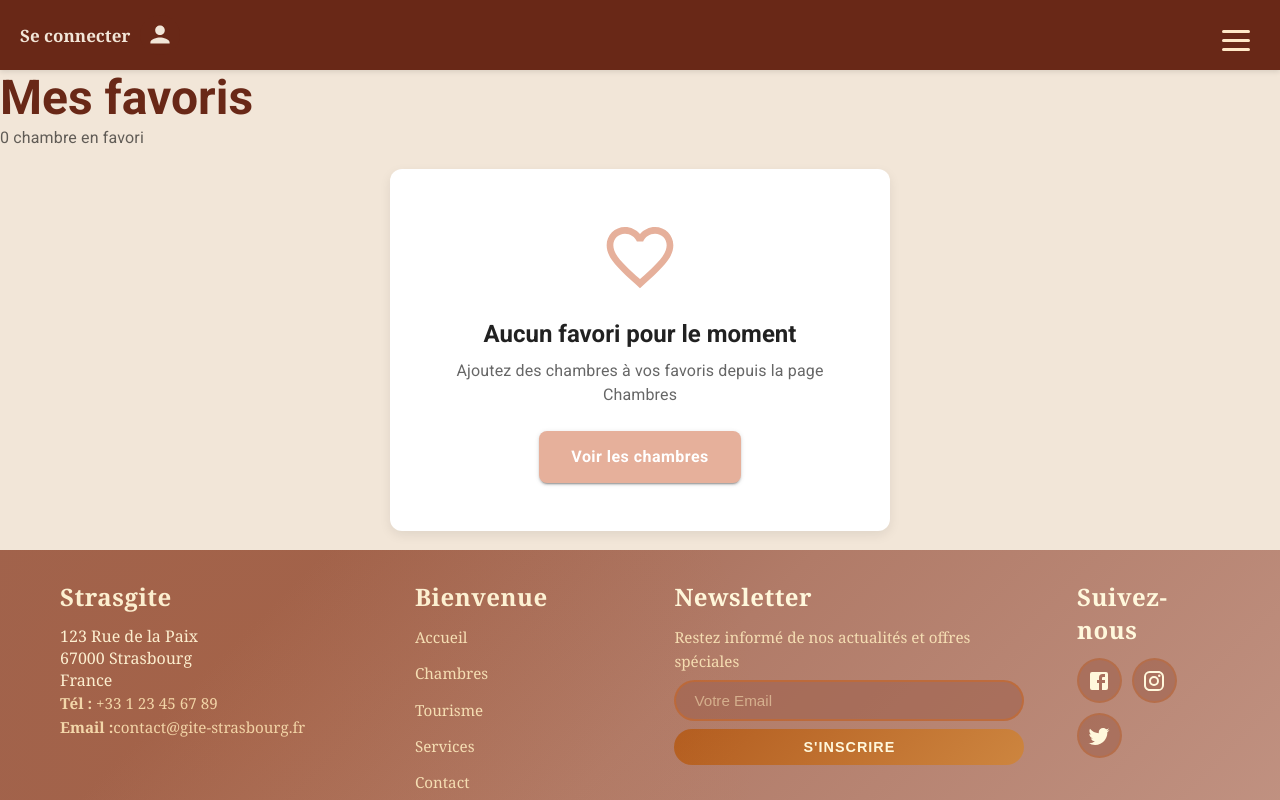
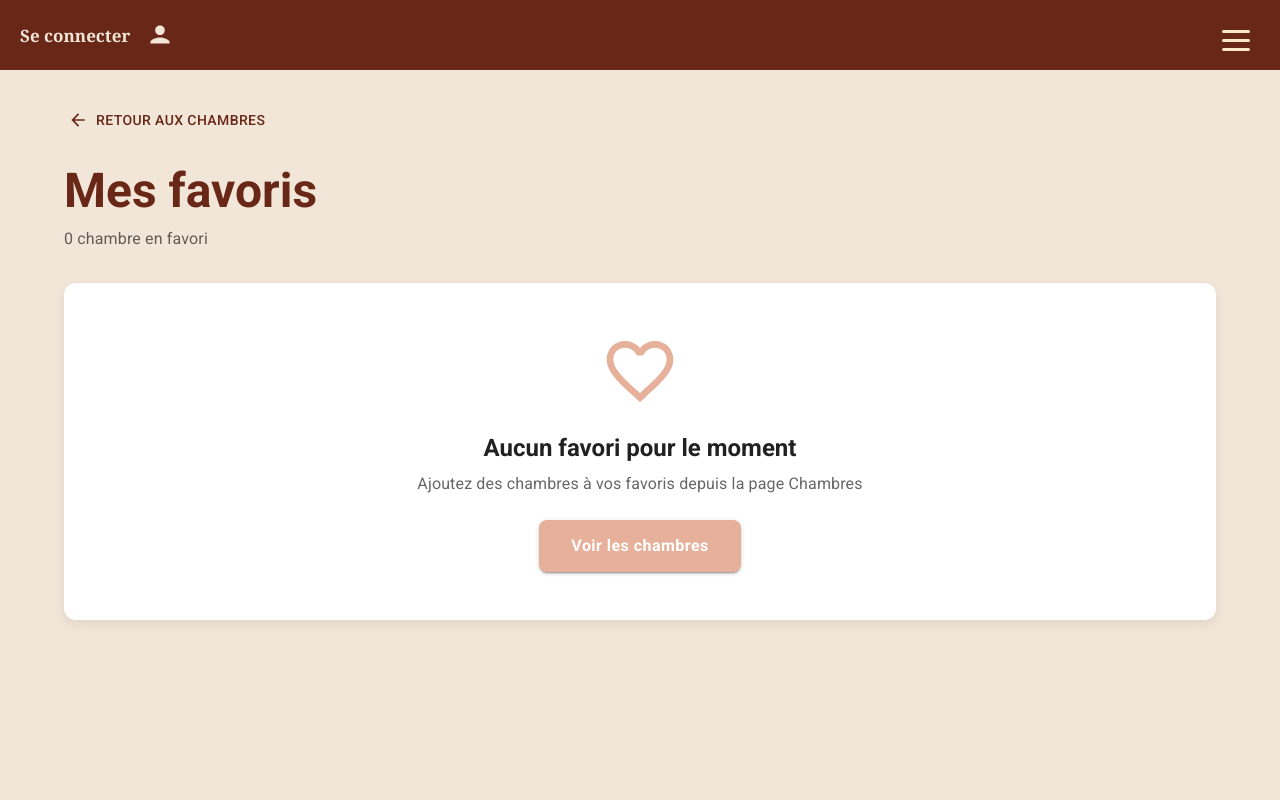
Before and after one commit to WildCodeSchool-2025-11/dev-web-orange-strasgite, a React (Vite) app: page /mes-favoris in a window 1280 px wide. Shown: the top 800 px of the page. Built offline with nearby package versions, Linux system fonts and the light colour scheme.

Commit message:
ajout d'un bouton retour page chambre depuis favoris

```diff
--- a/src/pages/MesFavorisPage.tsx
+++ b/src/pages/MesFavorisPage.tsx
@@ -1,41 +1,57 @@
-import { FavoriteBorder } from "@mui/icons-material";
-import { Box, Button, Card, Typography } from "@mui/material";
-import { Link } from "react-router-dom";
+import { ArrowBack, FavoriteBorder } from "@mui/icons-material";
+import { Box, Button, Card, Container, Typography } from "@mui/material";
+import { Link, useNavigate } from "react-router-dom";
 import Footer from "../components/Footer";
 import HeaderClient from "../components/Header-client";
 import { useFavorites } from "../context/FavoritesContext";
 
 export default function MesFavorisPage() {
 	const { favorites, removeFromFavorites } = useFavorites();
+	const navigate = useNavigate();
 
 	return (
 		<>
 			<HeaderClient />
-			<div className="favorites-page">
-				<Typography variant="h3" fontWeight="bold" sx={{ color: "#692817" }}>
+			<Box sx={{ backgroundColor: "#f2e6d8", minHeight: "100vh", py: 4 }}>
+				<Container maxWidth="lg">
+					{/* Bouton retour */}
+					<Button
+						startIcon={<ArrowBack />}
+						onClick={() => navigate("/rooms")}
+						sx={{
+							mb: 3,
+							color: "#692817",
+							"&:hover": {
+								backgroundColor: "rgba(105, 40, 23, 0.08)",
+							},
+						}}
+					>
+						Retour aux chambres
+					</Button>
+
+					{/* En-tête */}
+					<Box sx={{ mb: 4 }}>
+						<Typography
+							variant="h3"
+							component="h1"
+							fontWeight="bold"
+							sx={{ color: "#692817", mb: 1 }}
+						>
 							Mes favoris
 						</Typography>
 						<Typography variant="body1" color="text.secondary">
-					{favorites.length} chambre{favorites.length > 1 ? "s" : ""} en favori
-					{favorites.length > 1 ? "s" : ""}
+							{favorites.length} chambre{favorites.length > 1 ? "s" : ""} en
+							favori{favorites.length > 1 ? "s" : ""}
 						</Typography>
+					</Box>
 
 					{favorites.length === 0 ? (
-					<Box
-						sx={{
-							display: "flex",
-							justifyContent: "center",
-							alignItems: "center",
-							minHeight: "50vh",
-						}}
-					>
 						<Card
 							sx={{
 								p: 6,
 								textAlign: "center",
 								backgroundColor: "white",
 								borderRadius: 3,
-								maxWidth: 500,
 								boxShadow: "0 4px 12px rgba(0,0,0,0.08)",
 							}}
 						>
@@ -66,7 +82,6 @@ export default function MesFavorisPage() {
 								</Button>
 							</Link>
 						</Card>
-					</Box>
 					) : (
 						<div className="favorites-grid">
 							{favorites.map((room) => (
@@ -89,8 +104,8 @@ export default function MesFavorisPage() {
 							))}
 						</div>
 					)}
-			</div>
-
+				</Container>
+			</Box>
 			<Footer />
 		</>
 	);
```
Lines whose indentation alone changed are shown as unchanged.
